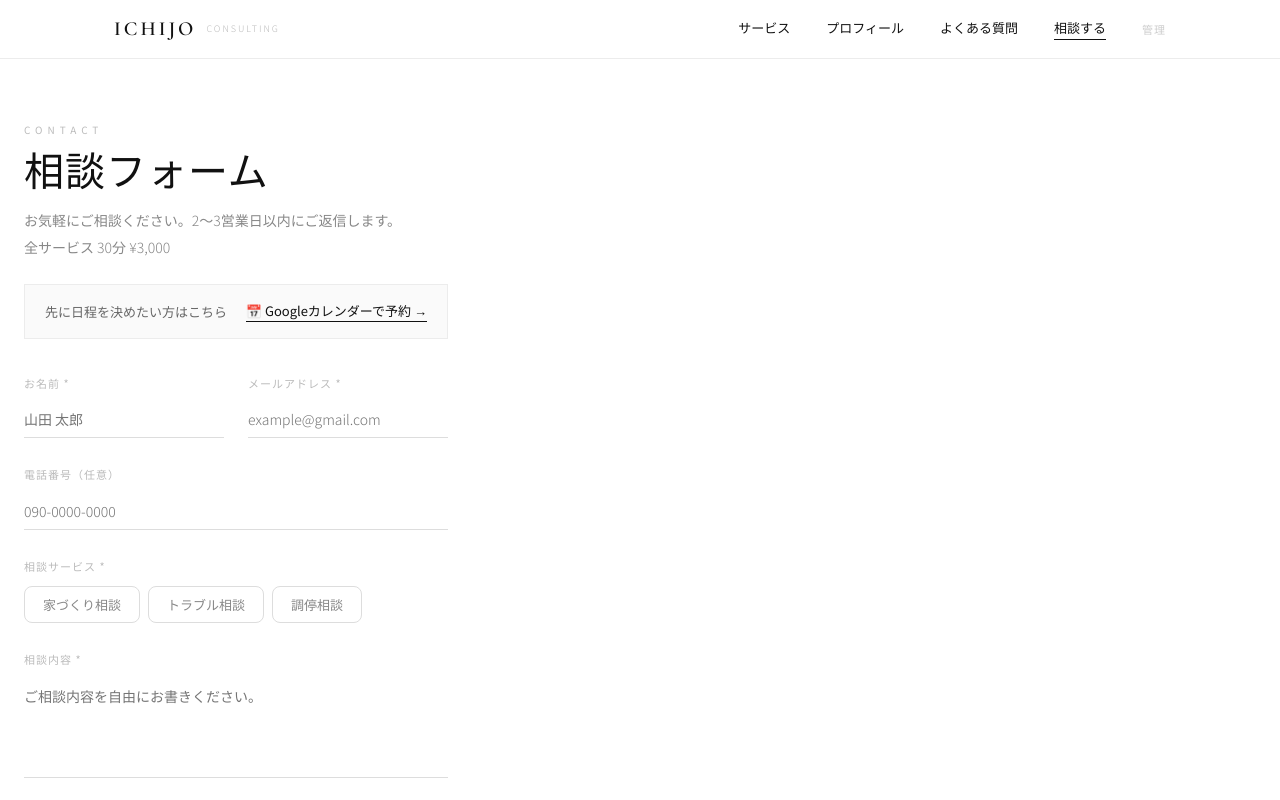
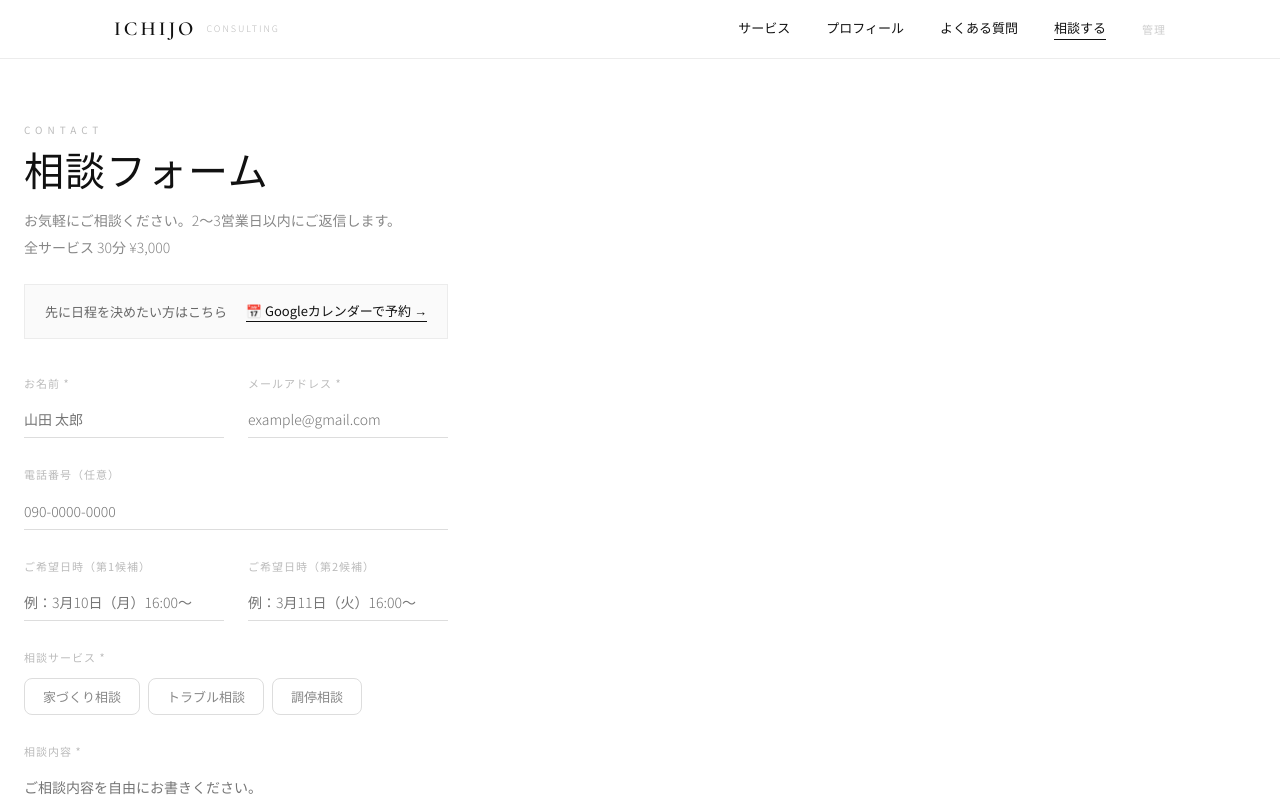
Before and after one commit to tradehant1-cloud/ichijo-consul, a React (Vite) app: page / in a window 1280 px wide. Both pictures are taken after a click on the element "相談する". Shown: the top 800 px of the page. Built offline with nearby package versions, Linux system fonts and the light colour scheme.

Commit message:
add preferred date fields

```diff
--- a/src/App.jsx
+++ b/src/App.jsx
@@ -72,7 +72,7 @@ export default function App() {
   const [view, setView] = useState("top");
   const [cases, setCases] = useState(INITIAL_CASES);
   const [selected, setSelected] = useState(null);
-  const [form, setForm] = useState({ name: "", email: "", phone: "", serviceType: "", topic: "", budget: "", timeline: "", message: "" });
+  const [form, setForm] = useState({ name: "", email: "", phone: "", serviceType: "", topic: "", budget: "", timeline: "", preferred1: "", preferred2: "", message: "" });
   const [submitted, setSubmitted] = useState(false);
   const [filterStatus, setFilterStatus] = useState("すべて");
   const [search, setSearch] = useState("");
@@ -499,6 +499,15 @@ export default function App() {
                   <input name="phone" value={form.phone} onChange={handleFormChange} type="tel" placeholder="090-0000-0000"
                     style={{ width: "100%", border: "none", borderBottom: "1px solid #ddd", padding: "8px 0", fontFamily: "inherit", fontSize: 14, outline: "none", background: "none", fontWeight: 300 }} />
                 </div>
+<div className="form-row-2" style={{ display: "grid", gridTemplateColumns: "1fr 1fr", gap: 24 }}>
+  {[["preferred1", "ご希望日時（第1候補）", "例：3月10日（月）16:00〜"], ["preferred2", "ご希望日時（第2候補）", "例：3月11日（火）16:00〜"]].map(([name, label, ph]) => (
+    <div key={name}>
+      <label style={{ fontSize: 11, color: "#bbb", display: "block", marginBottom: 10, letterSpacing: 1 }}>{label}</label>
+      <input name={name} value={form[name]} onChange={handleFormChange} type="text" placeholder={ph}
+        style={{ width: "100%", border: "none", borderBottom: "1px solid #ddd", padding: "8px 0", fontFamily: "inherit", fontSize: 14, outline: "none", background: "none", fontWeight: 300 }} />
+    </div>
+  ))}
+</div>
                 <div>
                   <label style={{ fontSize: 11, color: "#bbb", display: "block", marginBottom: 12, letterSpacing: 1 }}>相談サービス *</label>
                   <div style={{ display: "flex", gap: 8, flexWrap: "wrap" }}>
```
